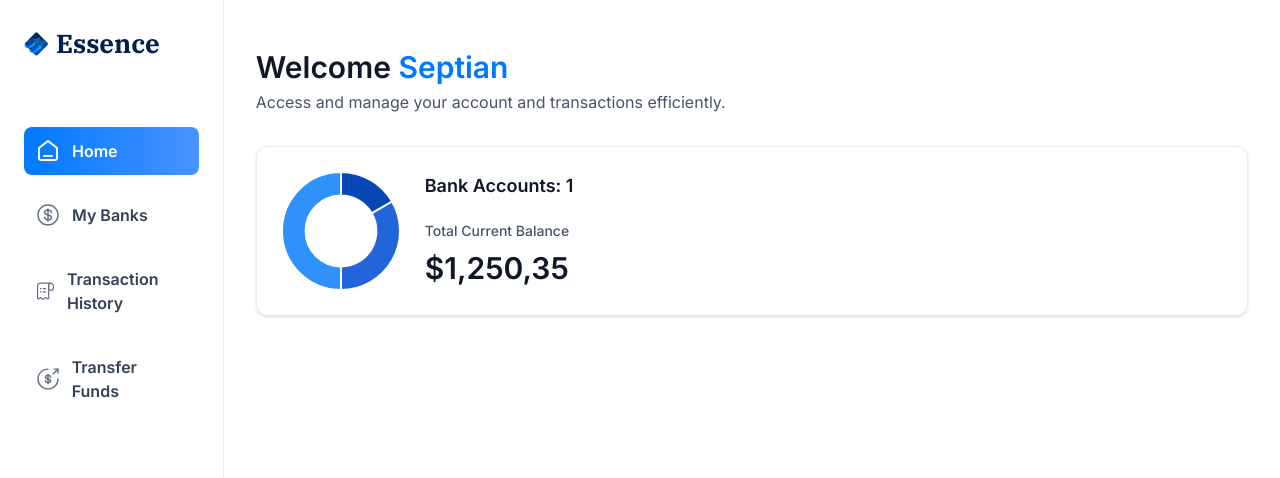
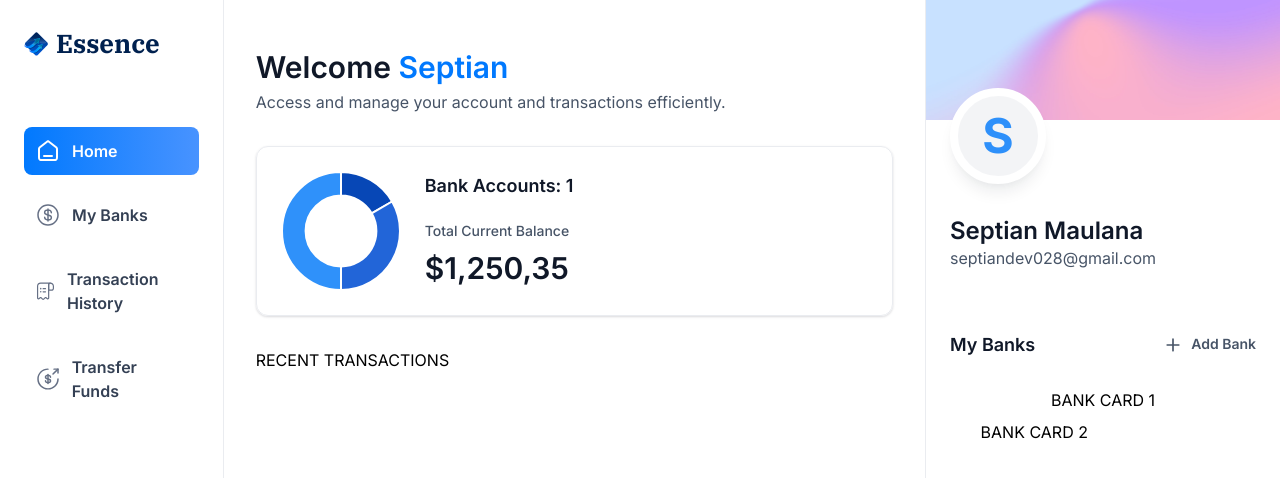
Before and after one commit to tianbuyung/bank-app, a Next.js app: page / in a window 1280 px wide. Shown: the top 478 px of the page. Built offline with nearby package versions, Linux system fonts and the light colour scheme.

Commit message:
feat: create right sidebar as custom components
feat: integrate into dashboard page

```diff
--- a/app/(root)/page.tsx
+++ b/app/(root)/page.tsx
@@ -1,9 +1,12 @@
 import HeaderBox from "@/components/customs/HeaderBox";
 import TotalBalanceBox from "@/components/customs/TotalBalanceBox";
+import RightSidebar from "@/components/customs/RightSidebar";
 
 const Dashboard = () => {
   const loggedIn = {
     firstName: "Septian",
+    lastName: "Maulana",
+    email: "septiandev028@gmail.com",
   };
 
   return (
@@ -23,7 +26,10 @@
             totalCurrentBalance={1250.35}
           />
         </header>
+        RECENT TRANSACTIONS
       </div>
+
+      <RightSidebar user={loggedIn} transactions={[]} banks={[{}, {}]} />
     </section>
   );
 };
--- /dev/null
+++ b/components/customs/RightSidebar.tsx
@@ -0,0 +1,50 @@
+import Link from "next/link";
+import Image from "next/image";
+
+const RightSidebar = ({ user, transactions, banks }: RightSidebarProps) => {
+  return (
+    <aside className="right-sidebar">
+      <section className="flex flex-col pb-8">
+        <div className="profile-banner" />
+        <div className="profile">
+          <div className="profile-img">
+            <span className="text-5xl font-bold text-blue-500">
+              {user.firstName[0]}
+            </span>
+          </div>
+
+          <div className="profile-details">
+            <h1 className="profile-name">
+              {user.firstName} {user.lastName}
+            </h1>
+
+            <p className="profile-email">{user.email}</p>
+          </div>
+        </div>
+      </section>
+
+      <section className="banks">
+        <div className="flex w-full justify-between">
+          <h2 className="header-2">My Banks</h2>
+          <Link href="/" className="flex gap-2">
+            <Image src="/icons/plus.svg" width={20} height={20} alt="plus" />
+            <h2 className="text-14 font-semibold text-gray-600">Add Bank</h2>
+          </Link>
+        </div>
+
+        {banks?.length > 0 && (
+          <div className="relative flex flex-1 flex-col items-center justify-center gap-5">
+            <div className="relative z-10">BANK CARD 1</div>
+            {banks[1] && (
+              <div className="absolute right-0 top-8 z-0 w-[90%]">
+                BANK CARD 2
+              </div>
+            )}
+          </div>
+        )}
+      </section>
+    </aside>
+  );
+};
+
+export default RightSidebar;
```
